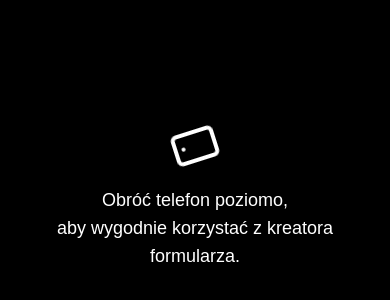
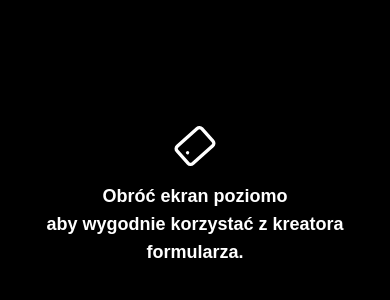
Before and after one commit to Blazej90/form, a Next.js app: page / in a window 390 px wide. Shown: the part 226-526 px from the top of the page. Built offline with nearby package versions, Linux system fonts and the light colour scheme.

Commit message:
:feat(ui): add rotate screen hint on mobile using framer motion and smartphone icon

```diff
--- a/package.json
+++ b/package.json
@@ -18,6 +18,7 @@
     "@radix-ui/react-switch": "^1.1.2",
     "class-variance-authority": "^0.7.1",
     "clsx": "^2.1.1",
+    "framer-motion": "^12.6.3",
     "justd-icons": "^1.10.24",
     "lucide-react": "^0.473.0",
     "next": "15.1.5",
--- a/src/components/ui/rotate-hint.tsx
+++ b/src/components/ui/rotate-hint.tsx
@@ -1,52 +1,35 @@
-// "use client";
-
-// import React from "react";
-// import { RotateCcw } from "lucide-react";
-
-// export const RotateHint: React.FC = () => {
-//   return (
-//     <div className="fixed inset-0 flex flex-col items-center justify-center bg-white z-[9999] md:hidden portrait:flex landscape:hidden px-4 text-center">
-//       <RotateCcw className="w-12 h-12 text-gray-700 animate-spin-slow mb-4" />
-//       <p className="text-base font-medium text-gray-700">
-//         Aby wygodnie korzystać z aplikacji, obróć ekran poziomo
-//       </p>
-//     </div>
-//   );
-// };
-
 "use client";
 
 import { Smartphone } from "lucide-react";
-import { useEffect, useState } from "react";
+import { motion } from "framer-motion";
+import React from "react";
 
 export const RotateHint = () => {
-  const [isVisible, setIsVisible] = useState(false);
-
-  useEffect(() => {
-    const checkOrientation = () => {
-      const isPortrait = window.innerHeight > window.innerWidth;
-      setIsVisible(isPortrait);
-    };
-
-    checkOrientation();
-    window.addEventListener("resize", checkOrientation);
-    return () => window.removeEventListener("resize", checkOrientation);
-  }, []);
-
-  if (!isVisible) return null;
-
   return (
-    <div className="fixed inset-0 z-50 flex items-center justify-center bg-black text-white px-6 sm:hidden animate-fade-in">
-      <div className="flex flex-col items-center space-y-4">
-        <div className="animate-rotate-icon">
-          <Smartphone className="w-12 h-12" />
-        </div>
-        <p className="text-lg font-medium text-center">
-          Obróć telefon poziomo,
-          <br />
-          aby wygodnie korzystać z kreatora formularza.
-        </p>
-      </div>
-    </div>
+    <motion.div
+      className="fixed inset-0 z-50 flex flex-col items-center justify-center bg-black text-white px-6 text-center sm:hidden"
+      initial={{ opacity: 0 }}
+      animate={{ opacity: 1 }}
+      transition={{ duration: 1 }}
+    >
+      <motion.div
+        className="mb-4"
+        animate={{
+          rotate: [0, 90, 0],
+        }}
+        transition={{
+          duration: 2,
+          repeat: Infinity,
+          ease: "easeInOut",
+        }}
+      >
+        <Smartphone className="h-10 w-10" />
+      </motion.div>
+      <p className="text-lg font-semibold">
+        Obróć ekran poziomo
+        <br />
+        aby wygodnie korzystać z kreatora formularza.
+      </p>
+    </motion.div>
   );
 };
```
Also changed, not shown: 1 other file (tests, documents, lock files or other folders).
